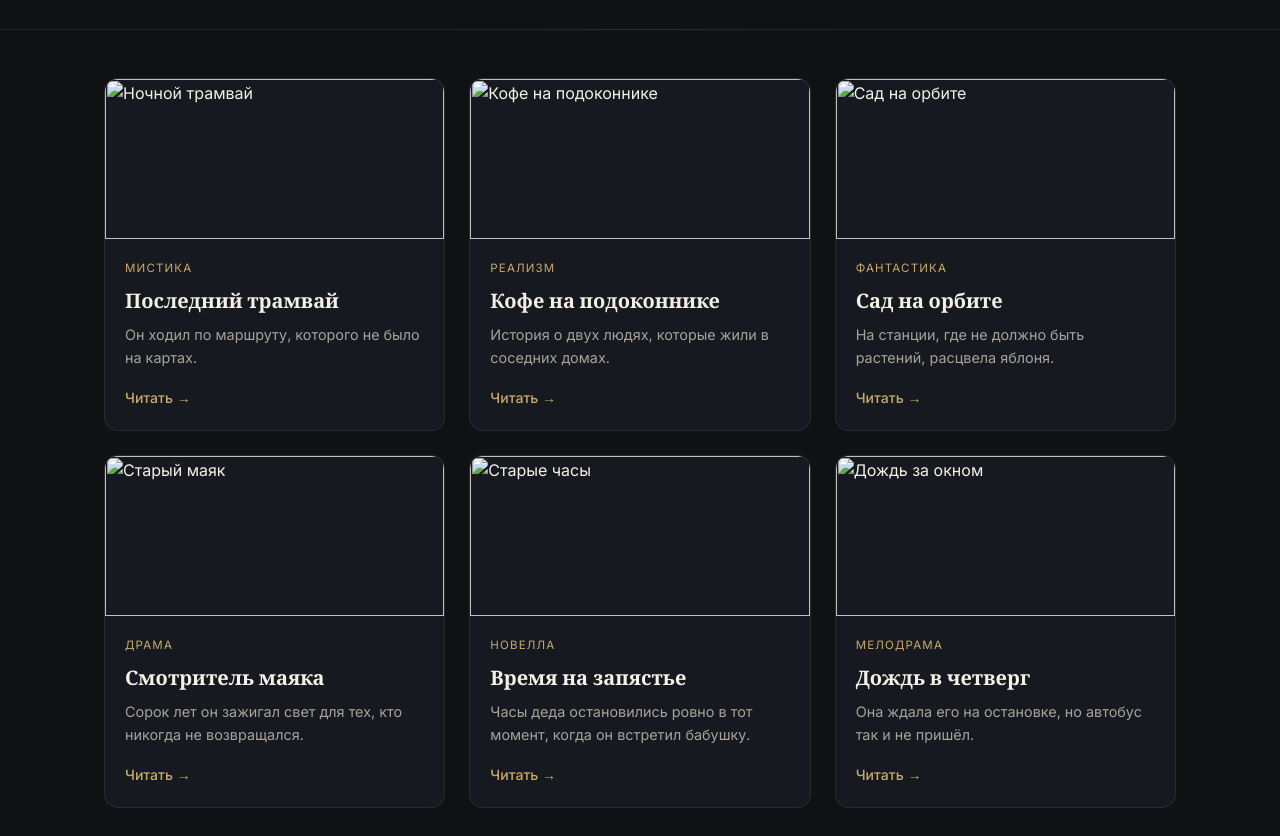
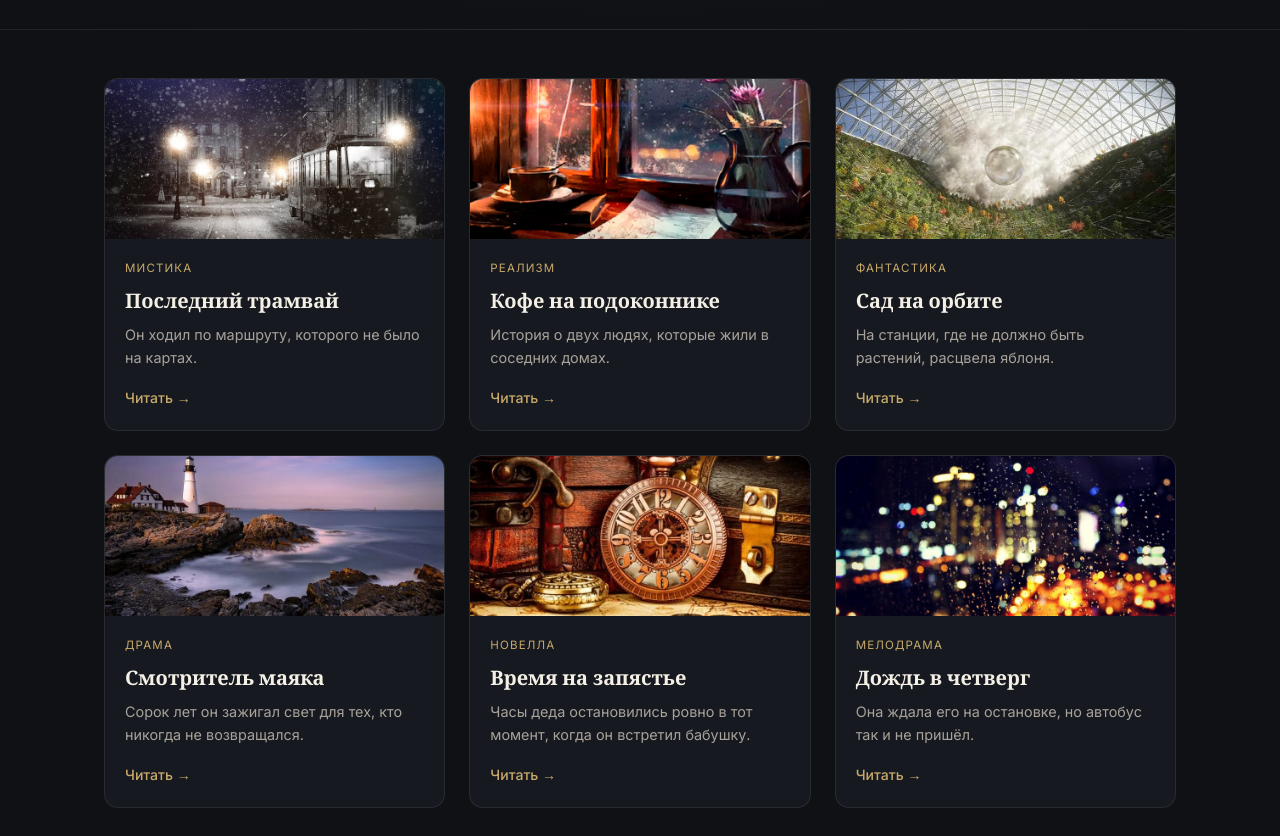
Before and after one commit to ResakID/quiet-pages, a plain HTML site: page stories.html in a window 1280 px wide. Shown: the part 261-1097 px from the top of the page. Drawn offline with nearby package versions, Linux system fonts and the light colour scheme; files that its build step writes are made by us from their sources; a web font is replaced by a local one.

Commit message:
stories.html

```diff
--- a/stories.html
+++ b/stories.html
@@ -7,7 +7,7 @@
     <link rel="preconnect" href="https://fonts.gstatic.com" crossorigin>
     <link href="https://fonts.googleapis.com/css2?family=Inter:wght@400;500;600&family=Playfair+Display:ital,wght@0,600;0,700;1,600&display=swap" rel="stylesheet">
     <!-- Если стили лежат в папке css, напиши css/style.css -->
-    <link rel="stylesheet" href="css/style.css">
+    <link rel="stylesheet" href="style.css">
 </head>
 <body>
 
@@ -46,7 +46,7 @@
 
                     <!-- 1. Трамвай (уже есть) -->
                     <article class="story-card">
-                        <img class="card-cover" src="images/cover-tram.jpg" alt="Ночной трамвай" loading="lazy">
+                        <img class="card-cover" src="cover-tram.jpg" alt="Ночной трамвай" loading="lazy">
                         <div class="card-body">
                             <span class="card-tag">Мистика</span>
                             <h3 class="card-title">Последний трамвай</h3>
@@ -57,7 +57,7 @@
 
                     <!-- 2. Кофе (уже есть) -->
                     <article class="story-card">
-                        <img class="card-cover" src="images/cover-coffee.jpg" alt="Кофе на подоконнике" loading="lazy">
+                        <img class="card-cover" src="cover-coffee.jpg" alt="Кофе на подоконнике" loading="lazy">
                         <div class="card-body">
                             <span class="card-tag">Реализм</span>
                             <h3 class="card-title">Кофе на подоконнике</h3>
@@ -68,7 +68,7 @@
 
                     <!-- 3. Орбита (уже есть) -->
                     <article class="story-card">
-                        <img class="card-cover" src="images/cover-orbit.jpg" alt="Сад на орбите" loading="lazy">
+                        <img class="card-cover" src="cover-orbit.jpg" alt="Сад на орбите" loading="lazy">
                         <div class="card-body">
                             <span class="card-tag">Фантастика</span>
                             <h3 class="card-title">Сад на орбите</h3>
@@ -80,7 +80,7 @@
                     <!-- 4. НОВАЯ: Маяк -->
                     <!-- Ищи в интернете: старый маяк в тумане, ночной маяк -->
                     <article class="story-card">
-                        <img class="card-cover" src="images/cover-lighthouse.jpg" alt="Старый маяк" loading="lazy">
+                        <img class="card-cover" src="cover-lighthouse.jpg" alt="Старый маяк" loading="lazy">
                         <div class="card-body">
                             <span class="card-tag">Драма</span>
                             <h3 class="card-title">Смотритель маяка</h3>
@@ -92,7 +92,7 @@
                     <!-- 5. НОВАЯ: Часы -->
                     <!-- Ищи в интернете: винтажные карманные часы, старые часы на столе -->
                     <article class="story-card">
-                        <img class="card-cover" src="images/cover-watch.jpg" alt="Старые часы" loading="lazy">
+                        <img class="card-cover" src="cover-watch.jpg" alt="Старые часы" loading="lazy">
                         <div class="card-body">
                             <span class="card-tag">Новелла</span>
                             <h3 class="card-title">Время на запястье</h3>
@@ -104,7 +104,7 @@
                     <!-- 6. НОВАЯ: Дождь -->
                     <!-- Ищи в интернете: капли дождя на стекле, размытый город за окном -->
                     <article class="story-card">
-                        <img class="card-cover" src="images/cover-rain.jpg" alt="Дождь за окном" loading="lazy">
+                        <img class="card-cover" src="cover-rain.jpg" alt="Дождь за окном" loading="lazy">
                         <div class="card-body">
                             <span class="card-tag">Мелодрама</span>
                             <h3 class="card-title">Дождь в четверг</h3>
```
